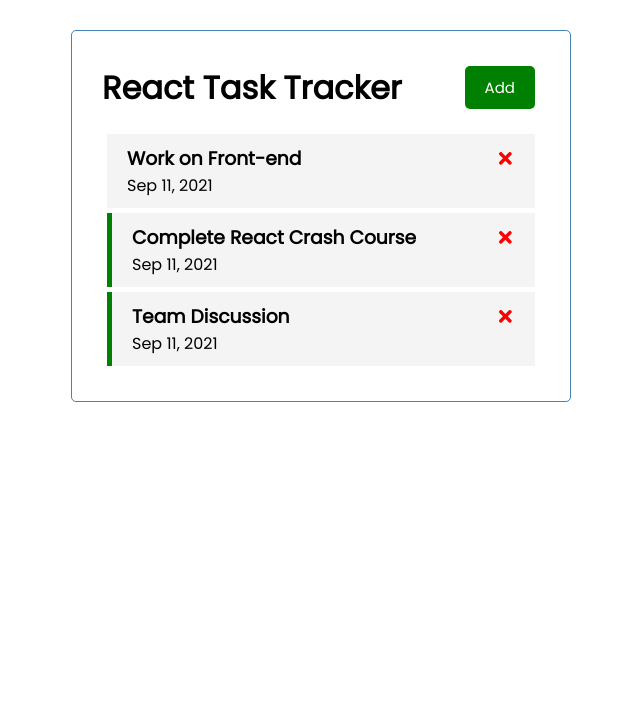
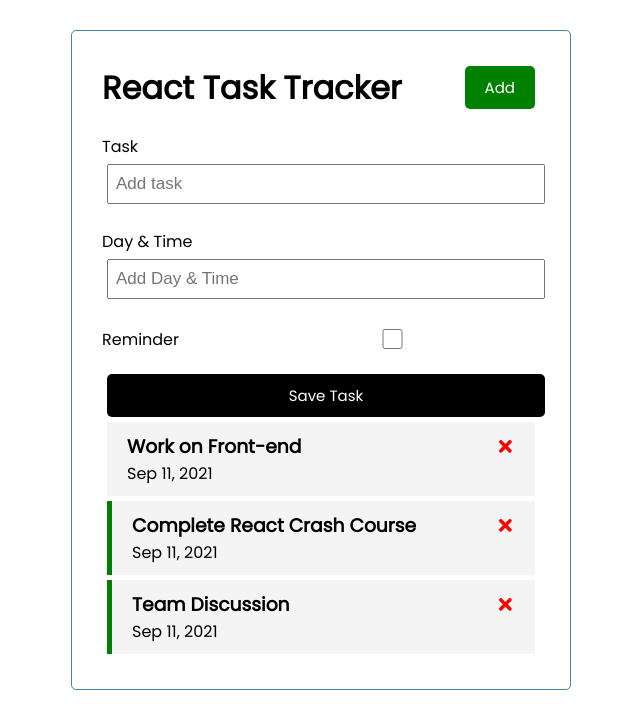
Before and after one commit to dayanandghelaro/react-js, a React (Create React App) app in the folder react-task-tracker/: page / in a window 1280 px wide. Shown: the top 728 px of the page, without its empty margins (319-959 px from the left). Built offline with nearby package versions, Linux system fonts and the light colour scheme.

Commit message:
feat: add task functionality

```diff
--- a/react-task-tracker/src/App.js
+++ b/react-task-tracker/src/App.js
@@ -1,5 +1,6 @@
 import { useState } from "react"
 
+import AddTask from "./components/AddTask";
 import Header  from "./components/Header"
 import Tasks from "./components/Tasks";
 import "./index.css"
@@ -28,6 +29,14 @@
     }
   ])
 
+
+  // ADD Task
+  const addTask = (task)=>{
+    const newTask = {"id": Math.floor(Math.random()* 10000)+1, ...task}
+    setTasks([...tasks, newTask])
+  }
+
+
   // DELETE a TASK
   const deleteTask = (id)=>{
     setTasks(tasks.filter(task => task.id !== id))
@@ -45,6 +54,7 @@
   return (
     <div className="container">
       <Header />
+      <AddTask onAdd={addTask} />
       {tasks.length > 0 ? (
       <Tasks tasks={tasks} onDelete={deleteTask} onToggle={toggleReminder}/>
       ): (
--- /dev/null
+++ b/react-task-tracker/src/components/AddTask.js
@@ -0,0 +1,47 @@
+import { useState } from "react"
+
+const AddTask = ({ onAdd }) => {
+
+    const [text, setText] = useState('')
+    const [day, setDay] = useState('')
+    const [reminder, setReminder] = useState(false)
+
+    const onSubmit = (e)=>{
+        e.preventDefault()
+
+        if (!text){
+            alert("Enter task")
+            return
+        }
+        onAdd({text, day, reminder})
+
+        setText("")
+        setDay("")
+        setReminder(false)
+    }
+
+    return (
+        <form className="add-from" onSubmit={onSubmit}>
+            <div className="form-control">
+                <label>Task</label>
+                <input type="text" placeholder="Add task" value={text} onChange={(e)=>{setText(e.target.value)}} />
+            </div>
+            <div className="form-control">
+                <label>Day & Time </label>
+                <input type="text" placeholder="Add Day & Time" value={day} onChange={(e)=>{setDay(e.target.value)}} />
+            </div>
+            <div className="form-control form-control-check">
+                <label>Reminder</label>
+                <input
+                    type="checkbox"
+                    checked = {reminder}
+                    value={reminder}
+                    onChange={(e)=>{setReminder(e.currentTarget.checked)}}
+                />
+            </div>
+            <input className="btn btn-block" type="submit" value="Save Task" />
+        </form>
+    )
+}
+
+export default AddTask
```
